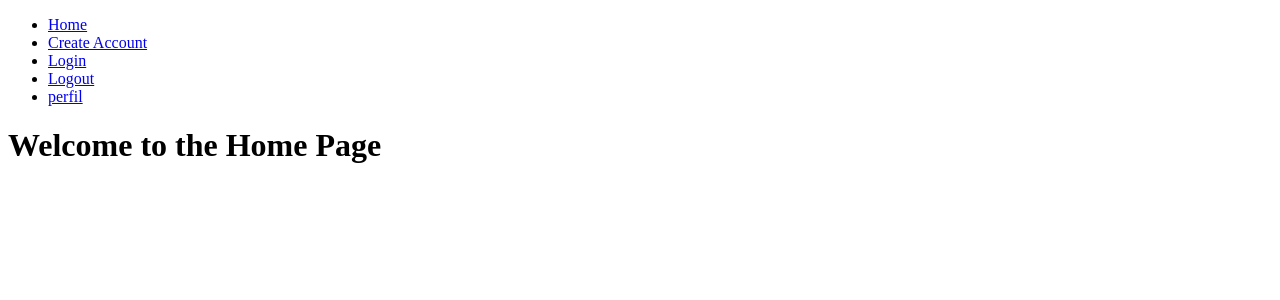
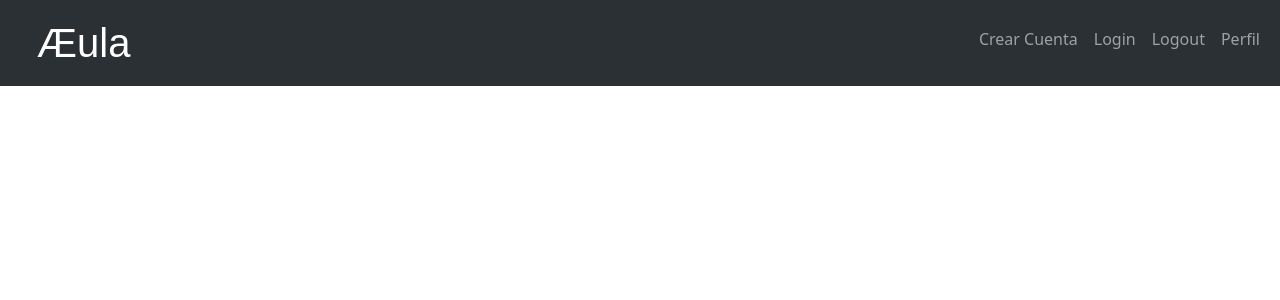
Before and after one commit to Kaleto13/TANUKI-TECH, a Django app: page / in a window 1280 px wide. Shown: the top 300 px of the page. Run offline with Django 4.2, Linux system fonts and the light colour scheme; parts of the project's set-up code (start-up, migrations or seed data) failed here and were passed over; some libraries are stand-ins or nearby versions; some web fonts are replaced.

Commit message:
home avanzado

```diff
--- a/Proyecto/base/static/base/styles.css
+++ b/Proyecto/base/static/base/styles.css
@@ -0,0 +1,6 @@
+#btnlogo{
+    font-family: Kanit, sans-serif;
+    font-size: 40px;
+    font-weight: 500;
+    padding-left: 25px;
+}
--- a/Proyecto/base/templates/base/home.html
+++ b/Proyecto/base/templates/base/home.html
@@ -1,26 +1,57 @@
-<!-- templates/home.html -->
+<!-- templates/base/home.html -->
+
+{% load static %}
 <!DOCTYPE html>
 <html lang="en">
 <head>
     <meta charset="UTF-8">
-    <title>Home</title>
+    <title>{{title}} | Æula</title>
+    <link rel="stylesheet" href="{% static 'base/css/bootstrap.css' %}">
+    <link rel="stylesheet" href="{% static 'base/styles.css' %}">
+    <link rel="stylesheet" href="https://fonts.google.com/share?selection.family=Kanit:ital,wght@0,100;0,200;0,300;0,400;0,500;0,600;0,700;0,800;0,900;1,100;1,200;1,300;1,400;1,500;1,600;1,700;1,800;1,900">
 </head>
+
 <body>
+    <script src="{% static 'base/js/bootstrap.js' %}"></script>
+
     <header>
-        <nav>
-            <ul>
-                <li><a href="{% url 'home' %}">Home</a></li>
-                <li><a href="{% url 'setup_user_data' %}">Create Account</a></li>
-                <li><a href="{% url 'login' %}">Login</a></li>
-                <li><a href="{% url 'logout' %}">Logout</a></li>
 
-                <li><a href="{% url 'profile' %}">perfil</a></li>
-            </ul>
+        <nav class="navbar bg-dark navbar-expand-lg bg-body-tertiary" data-bs-theme="dark">
+
+            <div class="container-fluid">
+
+                <a id="btnlogo" class="navbar-brand" href="{% url 'home' %}">Æula</a>
+                <button class="navbar-toggler" type="button" data-bs-toggle="collapse" data-bs-target="#navbarNav" aria-controls="navbarNav" aria-expanded="false" aria-label="Toggle navigation">
+                    <span class="navbar-toggler-icon"></span>
+                </button>
+
+                <div class="collapse navbar-collapse" id="navbarNav">
+                    <ul class="navbar-nav ms-auto mb-2">
+                        <li class="nav-item">
+                            <a class="nav-link" aria-current="page" href="{% url 'setup_user_data' %}">Crear Cuenta</a>
+                        </li>
+                        <li class="nav-item">
+                            <a class="nav-link" href="{% url 'login' %}">Login</a>
+                        </li>
+                        <li class="nav-item">
+                            <a class="nav-link" href="{% url 'logout' %}">Logout</a>
+                        </li>
+                        <li class="nav-item">
+                            <a class="nav-link" href="{% url 'profile' %}">Perfil</a>
+                        </li>
+                    </ul>
+                </div>
+
+            </div>
         </nav>
+
+        <div class="row" id="cuerpo">
+
+        </div>
+
+
+
     </header>
-    <main>
-        <h1>Welcome to the Home Page</h1>
-        <!-- Add your content here -->
-    </main>
+
 </body>
 </html>
--- a/Proyecto/base/templates/base/login.html
+++ b/Proyecto/base/templates/base/login.html
@@ -1,4 +1,4 @@
-<!-- templates/login.html -->
+<!-- templates/base/login.html -->
 <!DOCTYPE html>
 <html lang="en">
 <head>
--- a/Proyecto/base/views.py
+++ b/Proyecto/base/views.py
@@ -15,7 +15,12 @@ from .models import CustomUser
 # base/views.py
 from django.shortcuts import render
 def home(request):
-    return render(request, 'base/home.html')
+    title = "Home"
+    datos = {
+        'title': title,
+    }
+
+    return render(request, 'base/home.html', datos)
 
 def createacount(request):
     return render(request, 'base/newacount.html')
@@ -33,7 +38,8 @@ def config(request):
 
 
 def success_page(request):
-    return render(request, 'base/success_page.html')  # Replace 'success_page.html' with your actual template name
+    return render(request, 'base/success_page.html')
+
 def setup_user_data(request):
     if request.method == 'POST':
         form = UserDataForm(request.POST)
@@ -48,6 +54,7 @@ def setup_user_data(request):
         form = UserDataForm()
 
     return render(request, 'base/user_data_form.html', {'form': form})
+
 @login_required
 def profile(request):
     if request.method == 'POST':
@@ -81,6 +88,7 @@ def schedule_deletion(request):
     return render(request, 'base/profile.html')
 
 def login_view(request):
+    title = "Login"
     if request.method == 'POST':
         form = AuthenticationForm(request, data=request.POST)
         if form.is_valid():
@@ -97,7 +105,7 @@ def login_view(request):
             messages.error(request, "Invalid username or password.")
     else:
         form = AuthenticationForm()
-    return render(request, 'base/login.html', {'form': form})
+    return render(request, 'base/login.html', {'form': form, 'title': title})
 
 # Logout view
 def logout_view(request):
```
